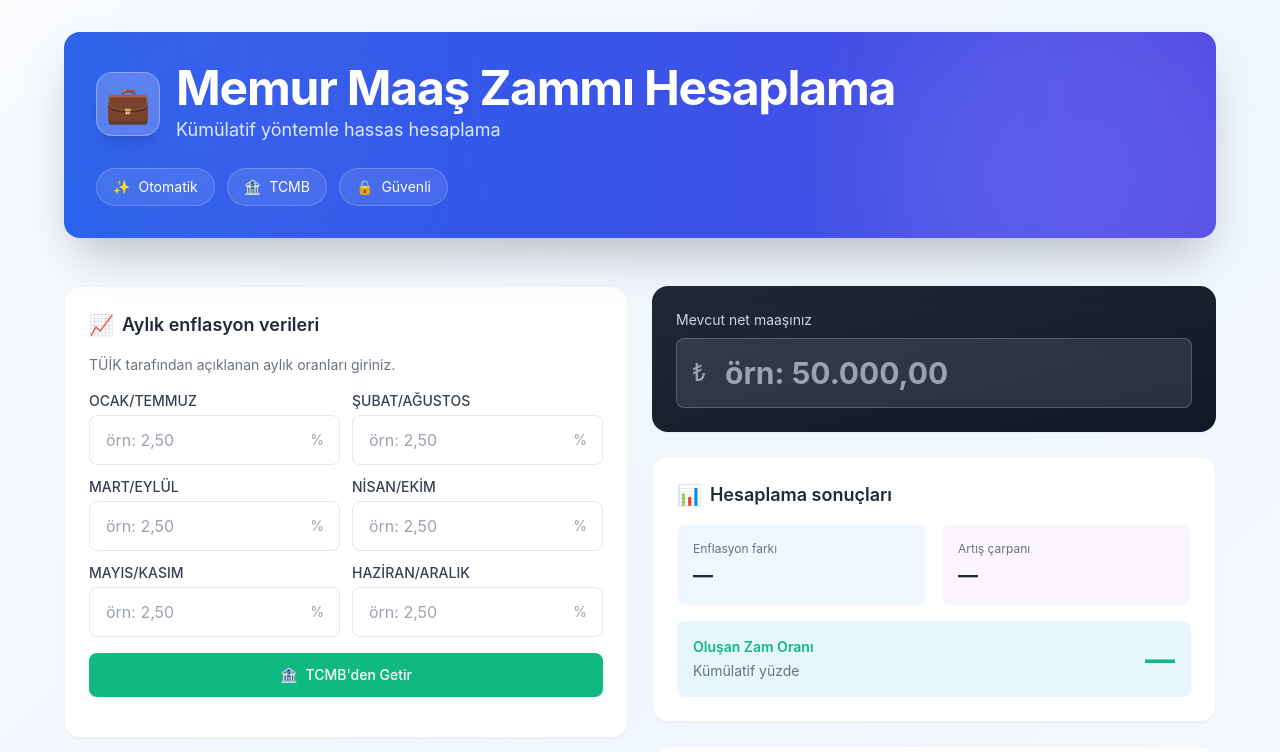
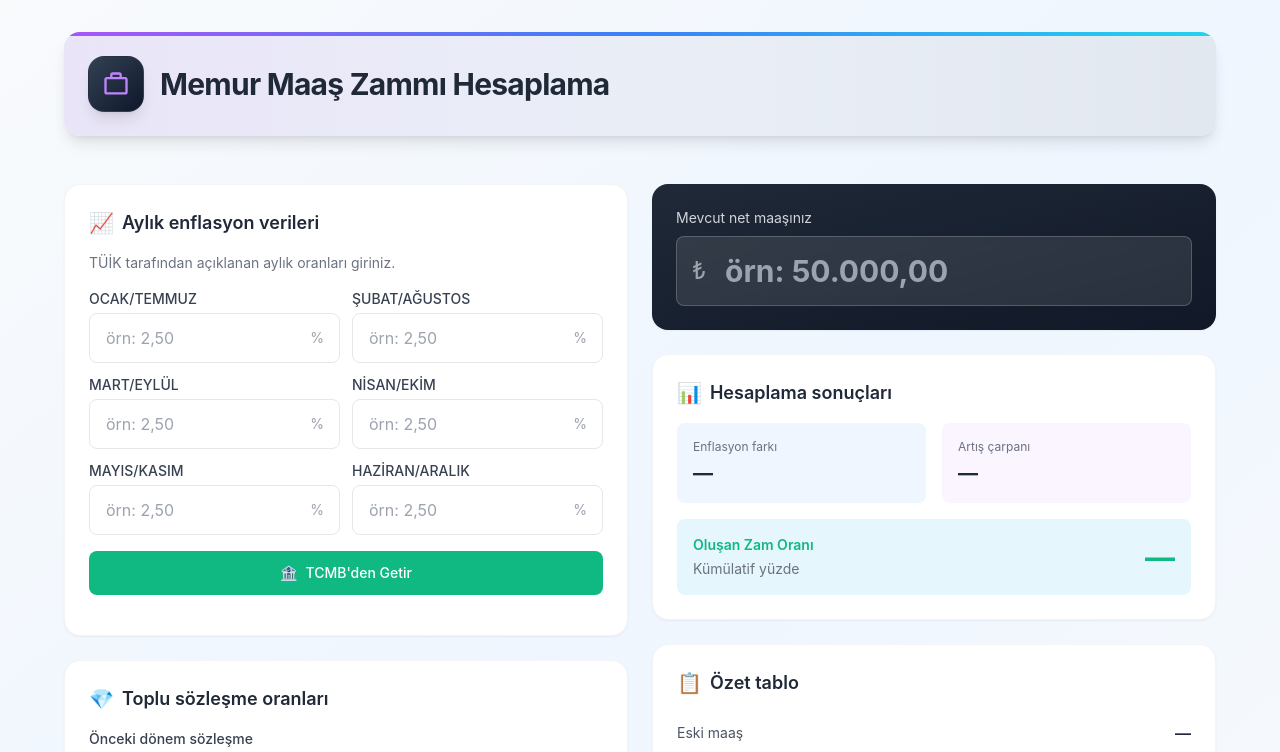
Before and after one commit to BNC7dev/maas, a Next.js app: page / in a window 1280 px wide. Shown: the top 752 px of the page. Built offline with nearby package versions, Linux system fonts and the light colour scheme.

Commit message:
ui: header modern glassmorphism tasarima donusturuldu

```diff
--- a/app/page.tsx
+++ b/app/page.tsx
@@ -225,44 +225,25 @@ export default function Home() {
   return (
     <main className="min-h-screen bg-gradient-to-br from-slate-50 via-blue-50 to-slate-50 py-4 md:py-8 px-3 md:px-4">
       <div className="max-w-6xl mx-auto">
-        {/* Modern Header */}
+        {/* Modern Header - Glassmorphism */}
         <header className="mb-6 md:mb-12">
-          <div className="relative overflow-hidden bg-gradient-to-r from-blue-600 to-indigo-600 rounded-xl md:rounded-2xl shadow-xl md:shadow-2xl p-4 md:p-8">
-            {/* Dekoratif arka plan efektleri - sadece desktop'ta görünür */}
-            <div className="hidden md:block absolute inset-0 bg-grid-white/10 [mask-image:linear-gradient(0deg,white,rgba(255,255,255,0.5))]" />
-            <div className="hidden md:block absolute top-0 right-0 -translate-y-12 translate-x-12 w-96 h-96 bg-white/10 rounded-full blur-3xl" />
-            <div className="hidden md:block absolute bottom-0 left-0 translate-y-12 -translate-x-12 w-96 h-96 bg-indigo-500/20 rounded-full blur-3xl" />
+          <div className="relative overflow-hidden bg-gradient-to-r from-slate-100 via-gray-100 to-slate-200 rounded-xl md:rounded-2xl shadow-lg p-4 md:p-6">
+            {/* Mor/Mavi gradient accent */}
+            <div className="absolute inset-0 bg-gradient-to-r from-purple-500/10 via-blue-500/5 to-transparent" />
+            <div className="absolute top-0 left-0 w-full h-1 bg-gradient-to-r from-purple-500 via-blue-500 to-cyan-400" />
 
-            <div className="relative">
-              <div className="flex items-center gap-3 md:gap-4 mb-3 md:mb-4">
-                <div className="w-12 h-12 md:w-16 md:h-16 bg-white/20 backdrop-blur-sm rounded-xl md:rounded-2xl flex items-center justify-center text-3xl md:text-4xl shadow-lg border border-white/30 flex-shrink-0">
-                  💼
-                </div>
-                <div className="flex-1 min-w-0">
-                  <h1 className="text-2xl md:text-4xl lg:text-5xl font-bold text-white tracking-tight leading-tight">
-                    Memur Maaş Zammı Hesaplama
-                  </h1>
-                  <p className="text-blue-100 text-sm md:text-lg mt-0.5 md:mt-1">
-                    Kümülatif yöntemle hassas hesaplama
-                  </p>
-                </div>
+            <div className="relative flex items-center gap-3 md:gap-4">
+              {/* Icon container - glassmorphism */}
+              <div className="w-12 h-12 md:w-14 md:h-14 bg-gradient-to-br from-slate-700 to-slate-900 backdrop-blur-sm rounded-xl md:rounded-2xl flex items-center justify-center shadow-lg border border-slate-600/30 flex-shrink-0">
+                <svg className="w-6 h-6 md:w-7 md:h-7 text-purple-400" fill="currentColor" viewBox="0 0 24 24">
+                  <path d="M20 6h-3V4c0-1.1-.9-2-2-2H9c-1.1 0-2 .9-2 2v2H4c-1.1 0-2 .9-2 2v11c0 1.1.9 2 2 2h16c1.1 0 2-.9 2-2V8c0-1.1-.9-2-2-2zM9 4h6v2H9V4zm11 15H4V8h16v11z" />
+                </svg>
               </div>
 
-              {/* Bilgi badge'leri - mobilde daha kompakt */}
-              <div className="flex flex-wrap gap-2 md:gap-3 mt-3 md:mt-6">
-                <span className="inline-flex items-center gap-1.5 md:gap-2 px-3 md:px-4 py-1.5 md:py-2 bg-white/10 backdrop-blur-sm rounded-full text-xs md:text-sm text-white border border-white/20">
-                  <span>✨</span>
-                  Otomatik
-                </span>
-                <span className="inline-flex items-center gap-1.5 md:gap-2 px-3 md:px-4 py-1.5 md:py-2 bg-white/10 backdrop-blur-sm rounded-full text-xs md:text-sm text-white border border-white/20">
-                  <span>🏦</span>
-                  TCMB
-                </span>
-                <span className="inline-flex items-center gap-1.5 md:gap-2 px-3 md:px-4 py-1.5 md:py-2 bg-white/10 backdrop-blur-sm rounded-full text-xs md:text-sm text-white border border-white/20">
-                  <span>🔒</span>
-                  Güvenli
-                </span>
-              </div>
+              {/* Title */}
+              <h1 className="text-xl md:text-2xl lg:text-3xl font-bold text-gray-800 tracking-tight">
+                Memur Maaş Zammı Hesaplama
+              </h1>
             </div>
           </div>
         </header>
```
